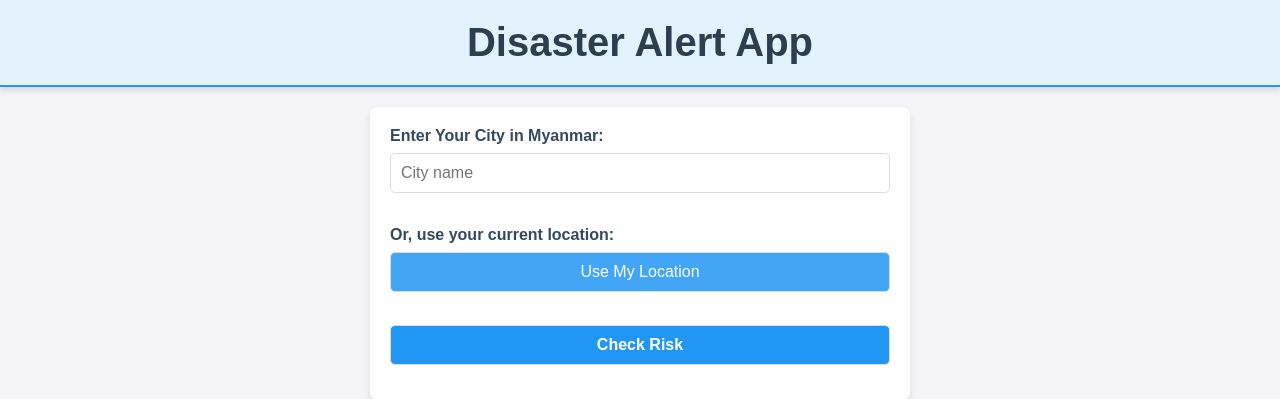
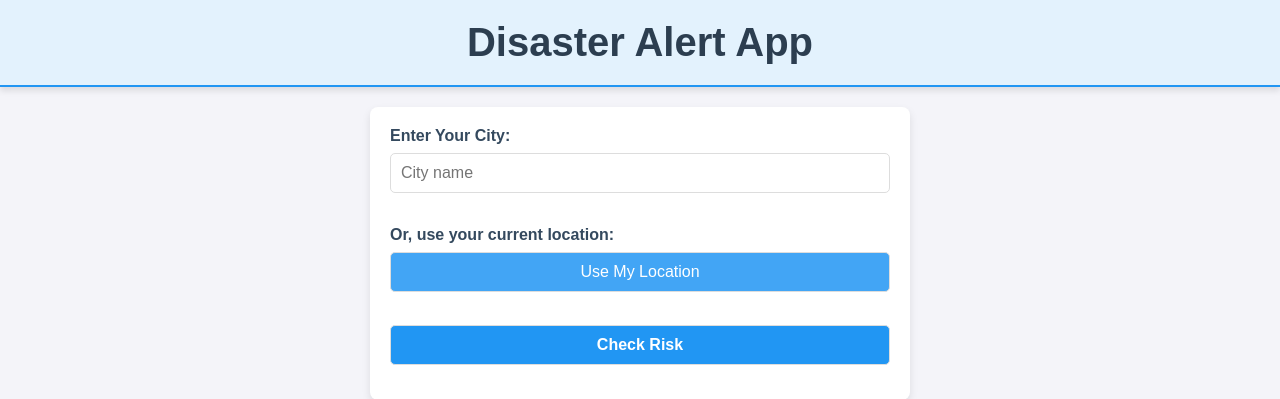
Before and after one commit to siamanna/disasterdetect, a Flask app: page / in a window 1280 px wide. Shown: the top 399 px of the page. Run offline with Flask 2, Linux system fonts and the light colour scheme.

Commit message:
not just myanmar

```diff
--- a/templates/index.html
+++ b/templates/index.html
@@ -37,7 +37,7 @@
 <body>
     <h1>Disaster Alert App</h1>
     <form action="/predict" method="post" onsubmit="return validateForm();">
-        <label for="location">Enter Your City in Myanmar:</label>
+        <label for="location">Enter Your City:</label>
         <input type="text" name="location" placeholder="City name"><br><br>
 
         <label>Or, use your current location:</label>
```
